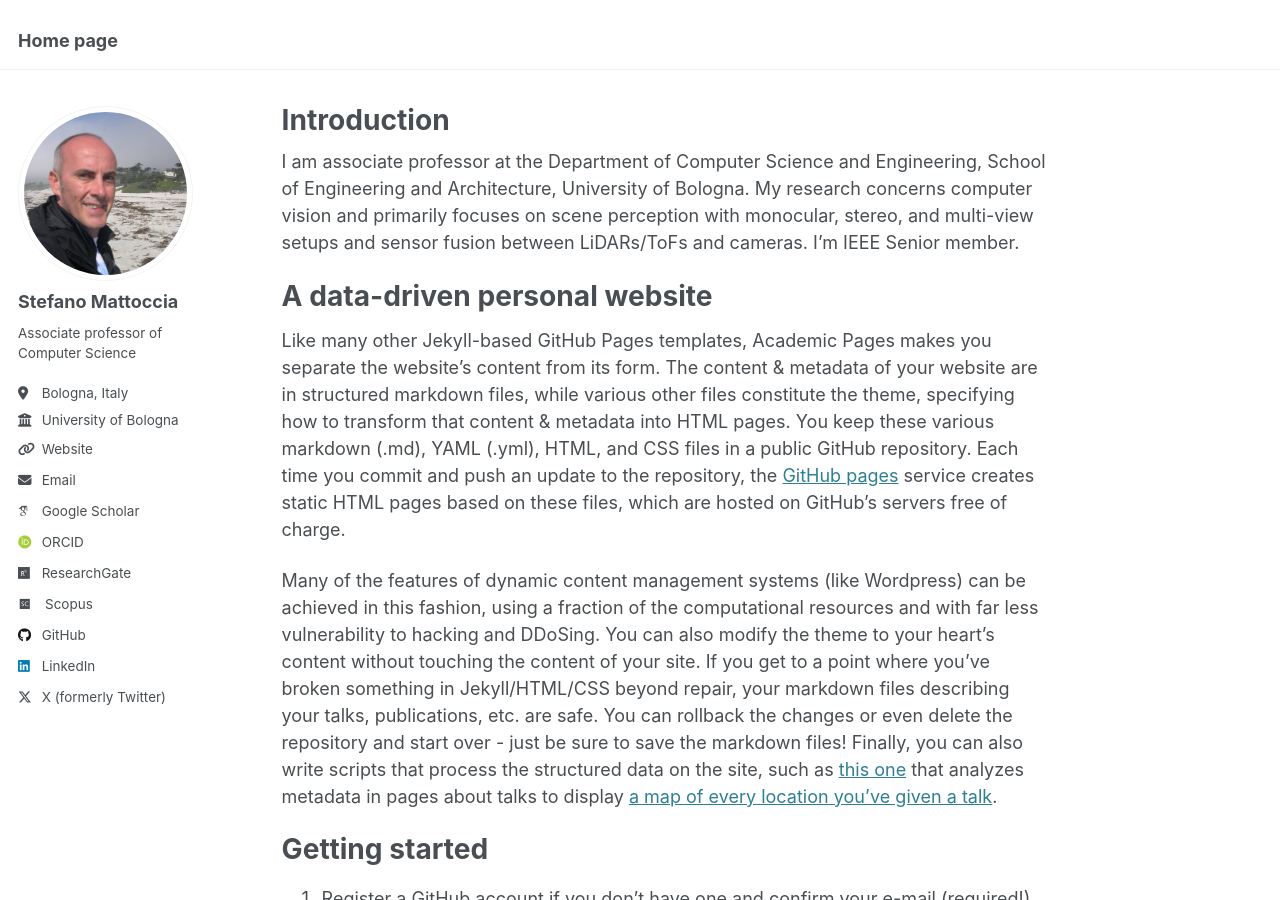
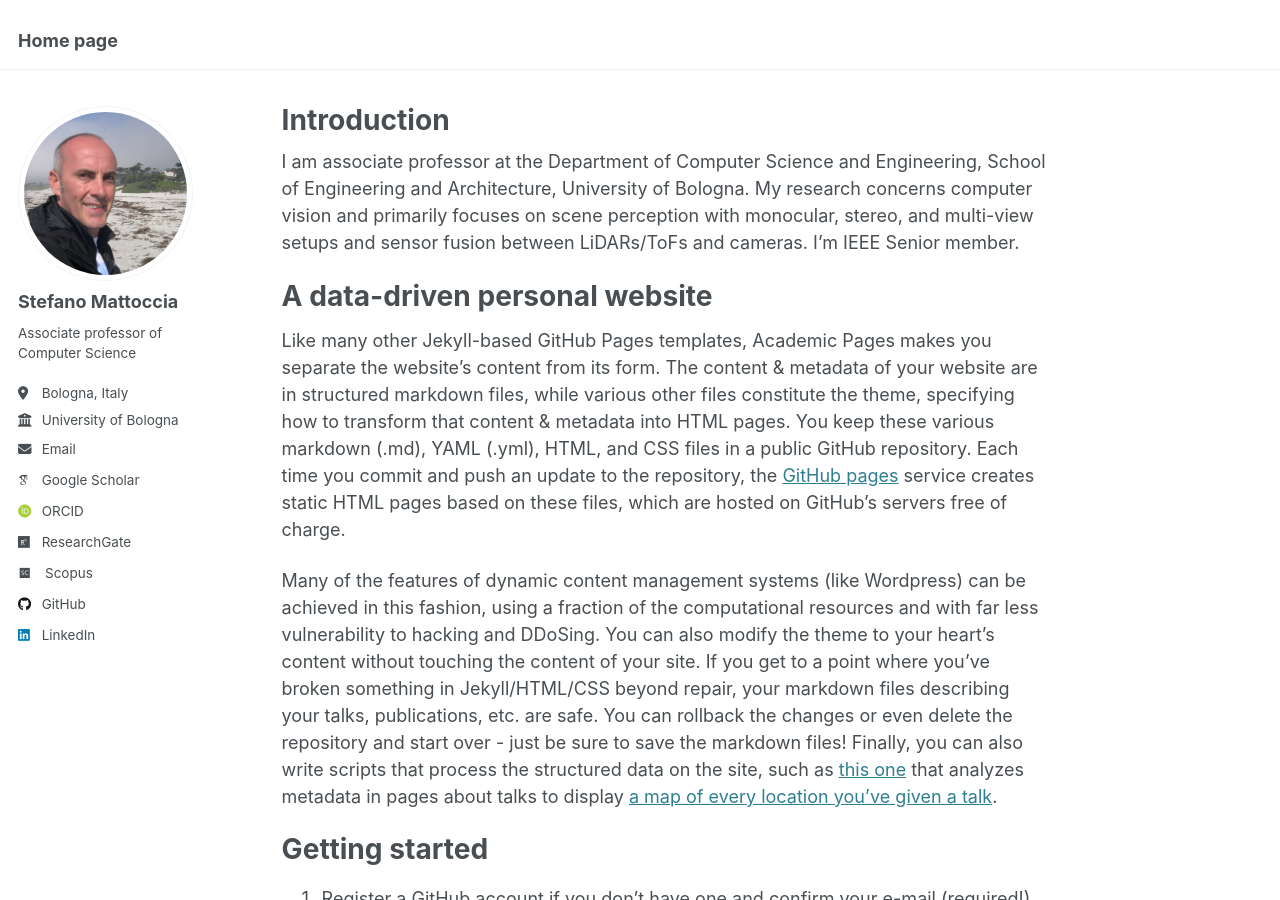
Before and after one commit to stefanomattoccia/stefanomattoccia.github.io, a Jekyll site: the page built from _pages/about.md, in a window 1280 px wide and 900 px high. Built offline with Jekyll 4.4.1, drawn with Linux system fonts in a browser that asks for light colours; some web fonts are replaced.

Commit message:
Update _config.yml

```diff
--- a/_config.yml
+++ b/_config.yml
@@ -28,7 +28,7 @@ author:
   bio              : "Associate professor of Computer Science"
   location         : "Bologna, Italy"
   employer         : "University of Bologna"
-  uri              : "https://stefanomattoccia.github.io/"
+  uri              : # "https://stefanomattoccia.github.io/"
   email            : "stefano.mattoccia@unibo.it"
 
   # Academic websites
@@ -67,7 +67,7 @@ author:
   steam            : # Username
   telegram         : # URL
   tumblr           : # Username
-  twitter          : s_matt
+  twitter          : # s_matt
   vine             : # Username
   weibo            : # Username
   wikipedia        : # Username
```
